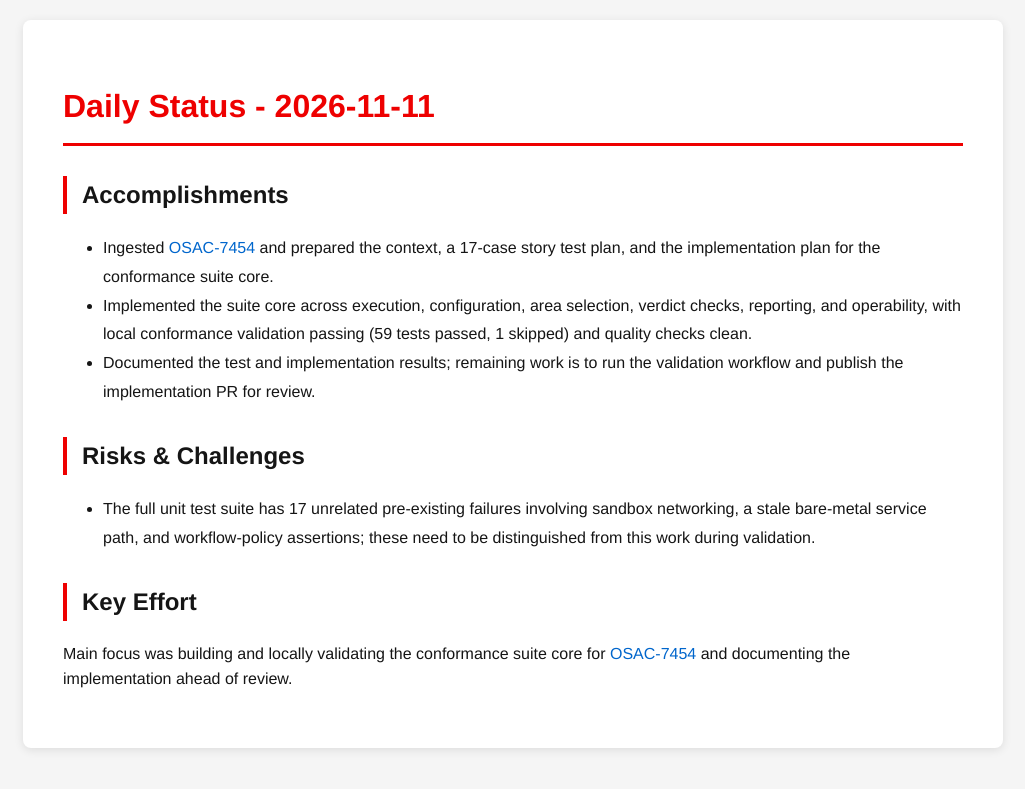
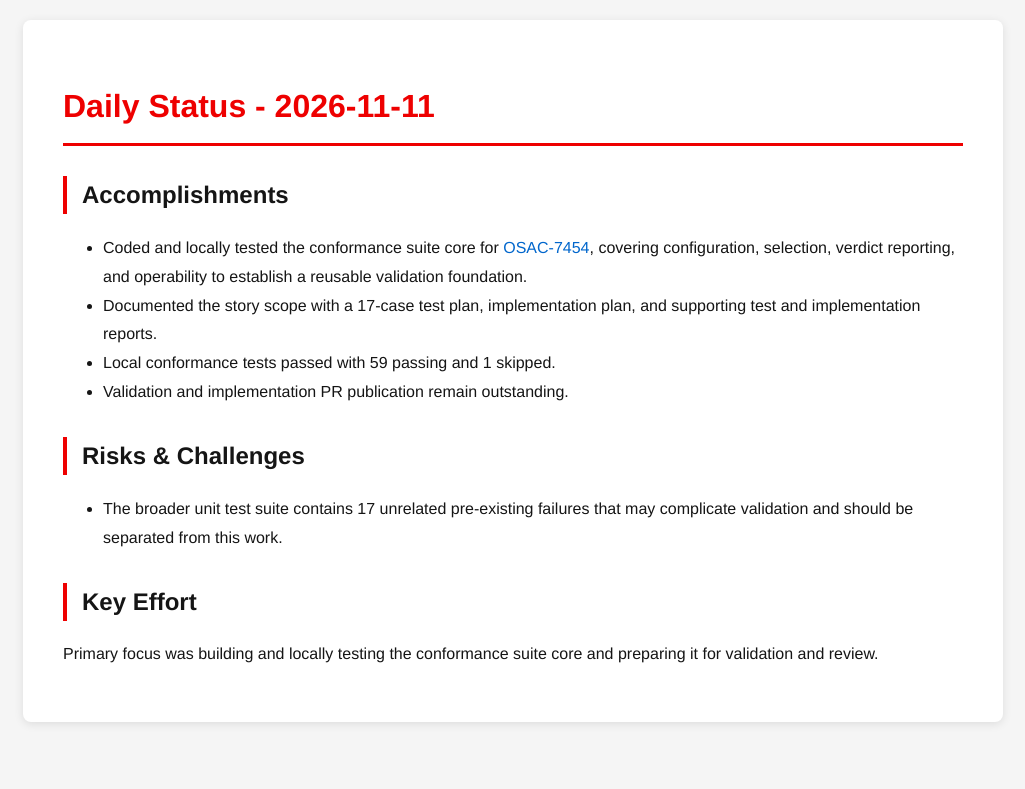
Before and after one commit to tzvatot/daily-status, a Jekyll site: the page built from 2026-11-11.md, in a window 1280 px wide. Shown: the top 789 px of the page, without its empty margins (127-1152 px from the left). Built offline with Jekyll 4.4.1, drawn with Linux system fonts in a browser that asks for light colours.

Commit message:
Daily status update - 2026-11-11

```diff
--- a/2026-11-11.md
+++ b/2026-11-11.md
@@ -7,12 +7,13 @@ date: 2026-11-11
 # Daily Status - 2026-11-11
 
 ## Accomplishments
-- Ingested [OSAC-7454](https://redhat.atlassian.net/browse/OSAC-7454) and prepared the context, a 17-case story test plan, and the implementation plan for the conformance suite core.
-- Implemented the suite core across execution, configuration, area selection, verdict checks, reporting, and operability, with local conformance validation passing (59 tests passed, 1 skipped) and quality checks clean.
-- Documented the test and implementation results; remaining work is to run the validation workflow and publish the implementation PR for review.
+- Coded and locally tested the conformance suite core for [OSAC-7454](https://redhat.atlassian.net/browse/OSAC-7454), covering configuration, selection, verdict reporting, and operability to establish a reusable validation foundation.
+- Documented the story scope with a 17-case test plan, implementation plan, and supporting test and implementation reports.
+- Local conformance tests passed with 59 passing and 1 skipped.
+- Validation and implementation PR publication remain outstanding.
 
 ## Risks & Challenges
-- The full unit test suite has 17 unrelated pre-existing failures involving sandbox networking, a stale bare-metal service path, and workflow-policy assertions; these need to be distinguished from this work during validation.
+- The broader unit test suite contains 17 unrelated pre-existing failures that may complicate validation and should be separated from this work.
 
 ## Key Effort
-Main focus was building and locally validating the conformance suite core for [OSAC-7454](https://redhat.atlassian.net/browse/OSAC-7454) and documenting the implementation ahead of review.
+Primary focus was building and locally testing the conformance suite core and preparing it for validation and review.
```
